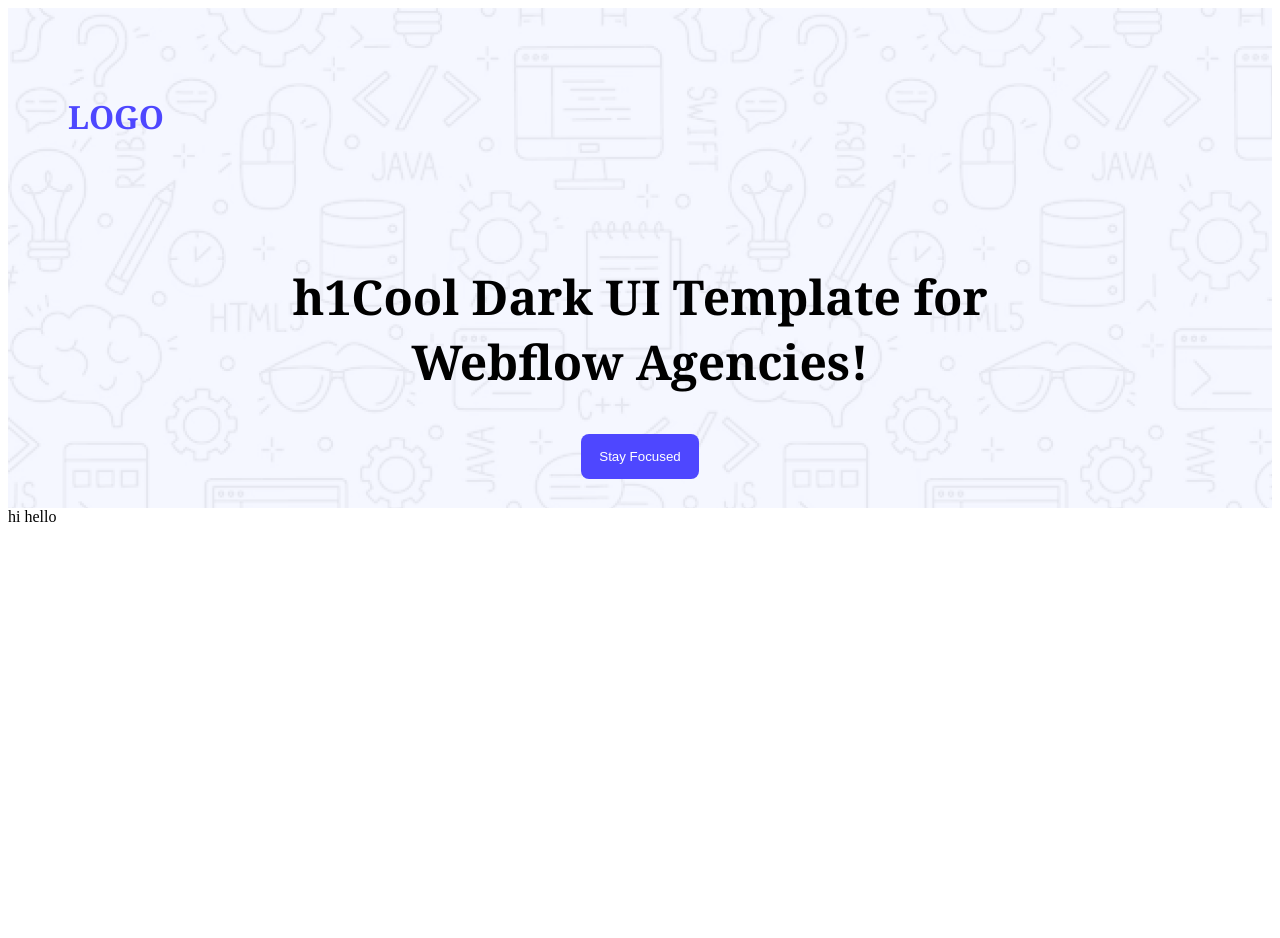
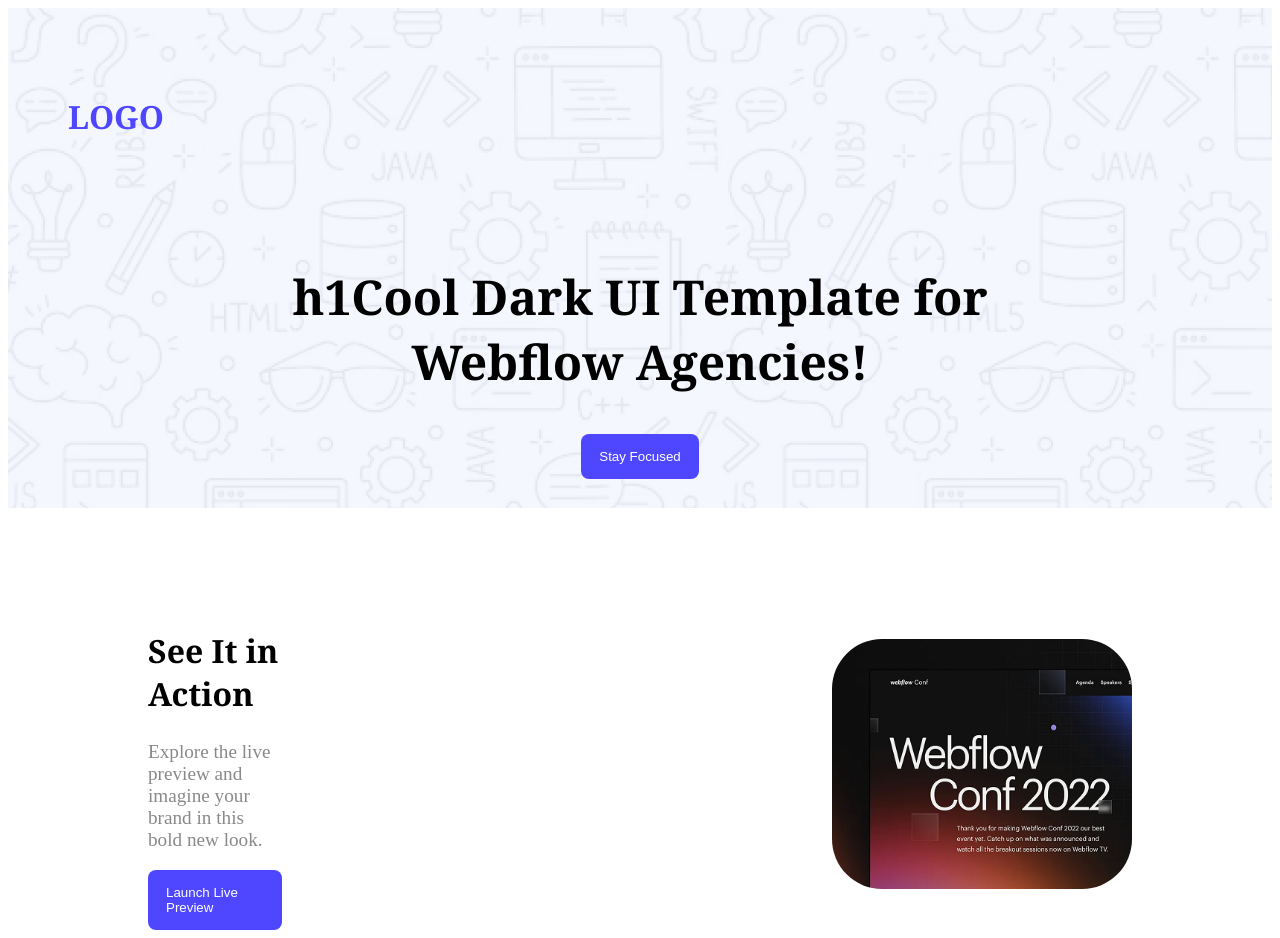
Before and after one commit to Shaifuzzman-Ratul/B12-Assingment-001, a plain HTML site: page assingment.html in a window 1280 px wide. Shown: the top 938 px of the page. Before the commit the page ends 800 px from the top, so only its background shows below. Drawn offline with Linux system fonts and the light colour scheme.

Commit message:
added action section

```diff
--- a/assingment.html
+++ b/assingment.html
@@ -28,9 +28,22 @@
 
     </header>
     <main>
+        <section class="action-section">
+            <div class="action">
+                <h1 class="action-tiltle">See It in Action</h1>
+                <p class="action-description dark-2">Explore the live preview and imagine your <br> brand in this bold
+                    new
+                    look.
+                </p>
+                <button class="uni-button launch-btn">Launch Live Preview</button>
+            </div>
+            <div>
+                <img class="action-image" src="Assets/wc-mini.png" alt="error">
+            </div>
+        </section>
 
     </main>
-    <footer>hi hello</footer>
+    <footer></footer>
 
 </body>
 
--- a/styles/assingment.css
+++ b/styles/assingment.css
@@ -13,6 +13,10 @@
     font-family: Cambria, Cochin, Georgia, Times, 'Times New Roman', serif;
     font-size: xx-large;
 
+}
+
+.dark-2 {
+    color: #474747a4;
 }
 
 /* header styles */
@@ -39,12 +43,36 @@
     font-size: xx-large;
 }
 
+/* action styles */
+.action-section {
+    margin-top: 94px;
+    margin-left: 140px;
+    margin-right: 140px;
+    /* text-align: center; */
+    display: flex;
+    gap: 550px;
+    align-items: center;
 
-/* .nav-option {
-    display: flex;
-    align-items: center;
-    gap: 2041px;
-    padding-top: 50px;
-    padding-right: 150px;
-    padding-left: 150px;
-} */
+}
+
+.action-tiltle {
+    text-align: left;
+    font-family: Cambria, Cochin, Georgia, Times, 'Times New Roman', serif;
+    font-size: xx-large;
+
+}
+
+.action-description {
+    text-align: left;
+    font-size: larger;
+}
+
+.action-image {
+    border-radius: 50px;
+    height: 250px;
+    width: 300px;
+}
+
+.launch-btn {
+    text-align: left;
+}
```
